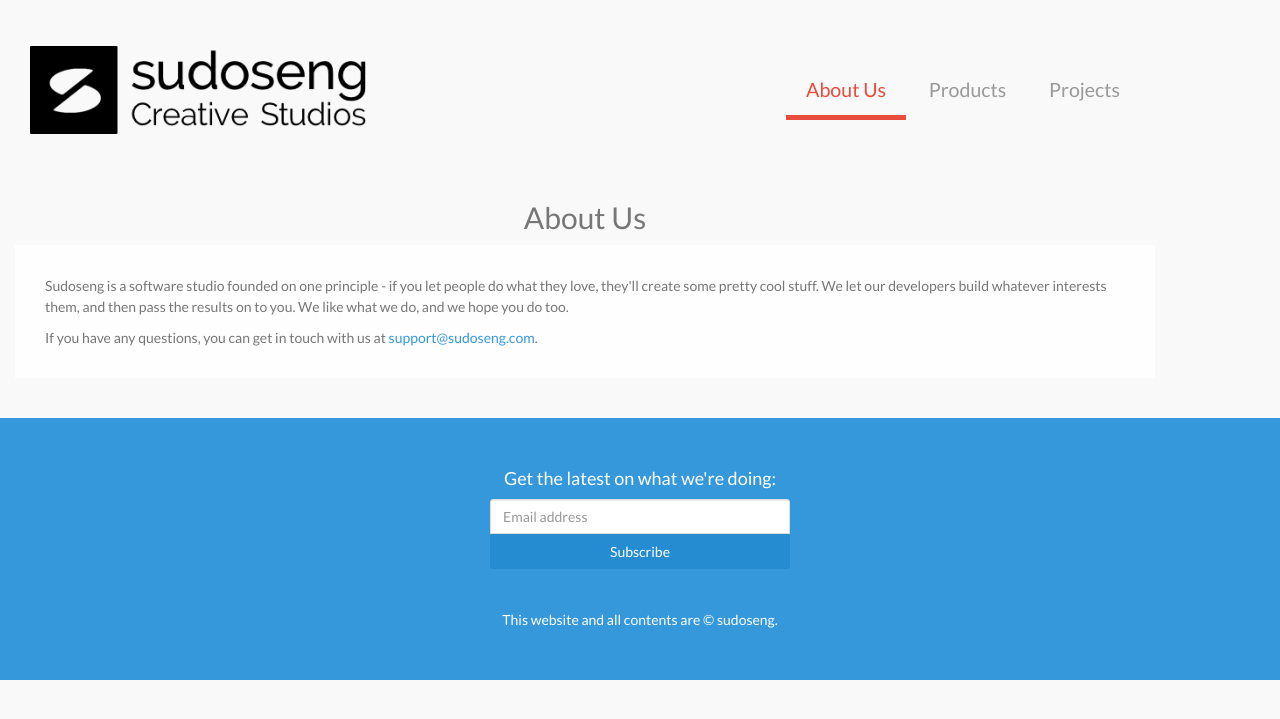
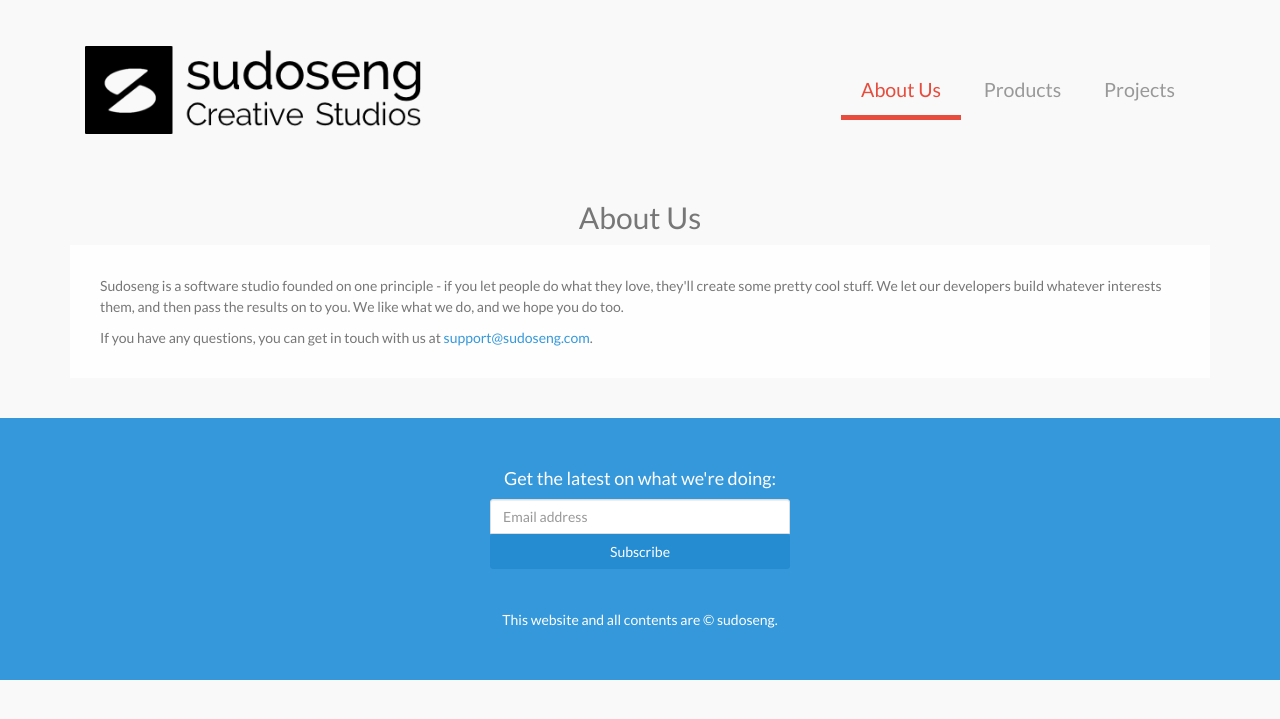
Before and after one commit to waffleau/sudoseng, a Jekyll site: the page built from about.html, in a window 1280 px wide. Shown: the top 719 px of the page. Built offline with Jekyll 4.4.1, drawn with Linux system fonts in a browser that asks for light colours; comment, search, counter and statistics services are not loaded.

Commit message:
More fixes

```diff
--- a/_config.yml
+++ b/_config.yml
@@ -12,7 +12,7 @@
   Write an awesome description for your new site here. You can edit this
   line in _config.yml. It will appear in your document head meta (for
   Google search results) and in your feed.xml site description.
-baseurl: "" # the subpath of your site, e.g. /blog
+baseurl: "/sudoseng" # the subpath of your site, e.g. /blog
 url: "http://sudoseng.com" # the base hostname & protocol for your site
 
 # Build settings
--- a/_includes/head.html
+++ b/_includes/head.html
@@ -6,7 +6,7 @@
   <title>{% if page.title %}{{ page.title }}{% else %}{{ site.title }}{% endif %}</title>
   <meta name="description" content="{% if page.excerpt %}{{ page.excerpt | strip_html | strip_newlines | truncate: 160 }}{% else %}{{ site.description }}{% endif %}">
 
-  <link rel="stylesheet" href="{{ "/css/styles.css" | prepend: site.baseurl }}">
+  <link rel="stylesheet" href="{{ '/css/styles.css' | prepend: site.baseurl }}">
   <link rel="canonical" href="{{ page.url | replace:'index.html','' | prepend: site.baseurl | prepend: site.url }}">
   <link rel="alternate" type="application/rss+xml" title="{{ site.title }}" href="{{ "/feed.xml" | prepend: site.baseurl | prepend: site.url }}">
 </head>
--- a/_sass/modules/_header.scss
+++ b/_sass/modules/_header.scss
@@ -15,6 +15,7 @@
   display: block;
   float: left;
   position: relative;
+  width: 100%;
 
   @include respond-to($screen-md) {
     height: $header-height;
--- a/_sass/modules/_pages.scss
+++ b/_sass/modules/_pages.scss
@@ -15,6 +15,7 @@
 .page-wrap {
   display: block;
   float: left;
+  width: 100%;
 }
 
 .page {}
```
